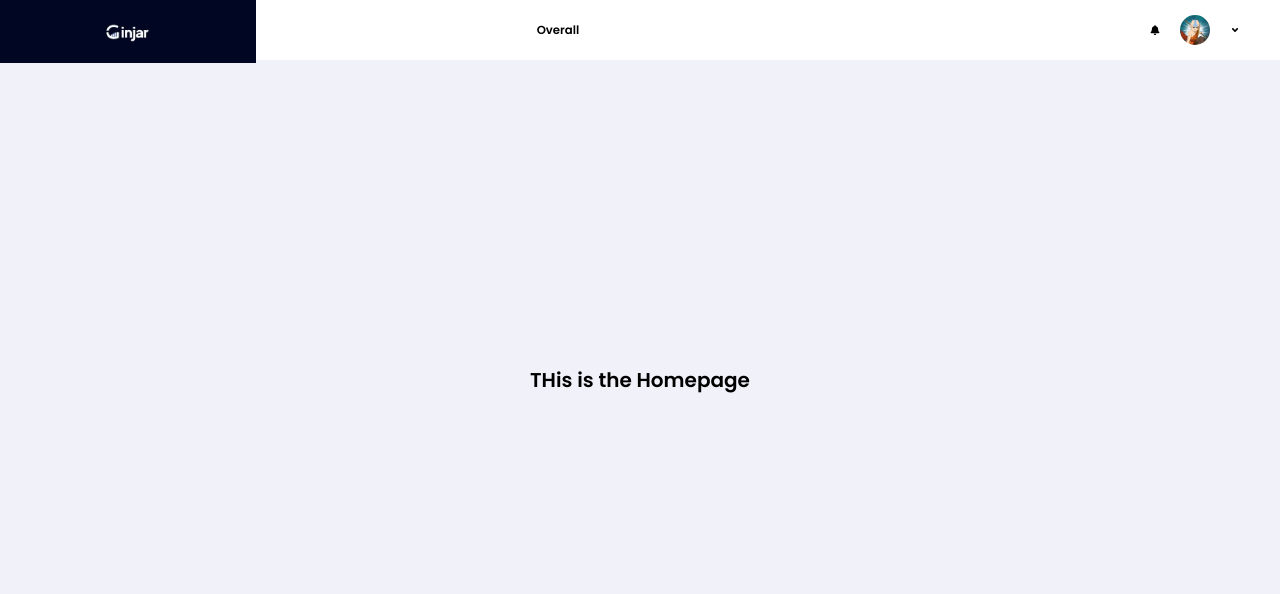
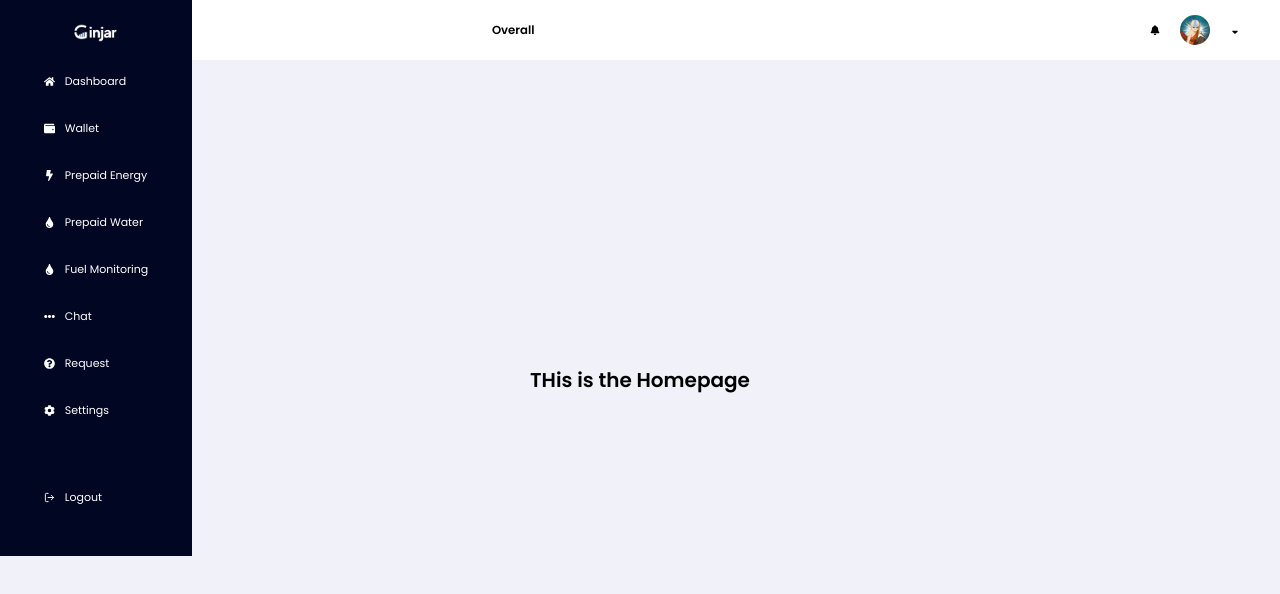
Before and after one commit to Abideen-program/dashboard, a React (Create React App) app: page / in a window 1280 px wide. Shown: the top 594 px of the page. Built offline with nearby package versions, Linux system fonts and the light colour scheme.

Commit message:
finishing the navigation bar

```diff
--- a/src/Components/Routes/Header/Header.jsx
+++ b/src/Components/Routes/Header/Header.jsx
@@ -1,6 +1,6 @@
 import classes from "./Header.module.css";
 import avatar from "../../../assets/avatar.jpeg";
-import { FaBell, FaAngleDown } from "react-icons/fa";
+import { FaBell, FaSortDown } from "react-icons/fa";
 import Navigation from "../Navigations/Navigation";
 const Header = () => {
   return (
@@ -12,7 +12,7 @@ const Header = () => {
           <div className={classes["image-container"]}>
             <img src={avatar} alt="the admin" />
           </div>
-          <FaAngleDown />
+          <FaSortDown />
         </div>
         <Navigation />
       </div>
--- a/src/Components/Routes/Header/Header.module.css
+++ b/src/Components/Routes/Header/Header.module.css
@@ -3,7 +3,7 @@
 }
 
 .overall {
-  width: 80%;
+  width: 85%;
   height: 6rem;
   background-color: #fff;
   display: flex;
--- a/src/Components/Routes/Navigations/Navigation.jsx
+++ b/src/Components/Routes/Navigations/Navigation.jsx
@@ -1,14 +1,66 @@
+import logo from "../../../assets/logo.png";
+import {
+  FaHome,
+  FaWallet,
+  FaBolt,
+  FaTint,
+  FaEllipsisH,
+  FaCog,
+  FaQuestionCircle,
+  Fa
+} from "react-icons/fa";
+
+import {FiLogOut} from 'react-icons/fi'
 import classes from "./Navigation.module.css";
-import logo from "../../../assets/logo.png";
 
 const Navigation = () => {
   return (
     <>
       <div className={classes.navigation}>
-        <div className={classes['logo-container']}>
+        <div className={classes["logo-container"]}>
           <img src={logo} alt="logo of the company" />
         </div>
 
+        <nav>
+          <ul>
+            <li className={classes.list}>
+              <FaHome />
+              <a href="face.com">Dashboard</a>
+            </li>
+            <li className={classes.list}>
+              <FaWallet />
+              <a href="face.com">Wallet</a>
+            </li>
+            <li className={classes.list}>
+              <FaBolt />
+              <a href="face.com">Prepaid Energy</a>
+            </li>
+            <li className={classes.list}>
+              <FaTint />
+              <a href="face.com">Prepaid Water</a>
+            </li>
+            <li className={classes.list}>
+              <FaTint />
+              <a href="face.com">Fuel Monitoring</a>
+            </li>
+            <li className={classes.list}>
+              <FaEllipsisH />
+              <a href="face.com">Chat</a>
+            </li>
+            <li className={classes.list}>
+              <FaQuestionCircle />
+              <a href="face.com">Request</a>
+            </li>
+            <li className={classes.list}>
+              <FaCog />
+              <a href="face.com">Settings</a>
+            </li>
+            <li className={classes.list}>
+              <FiLogOut />
+              <a href="face.com">Logout</a>
+            </li>
+          </ul>
+        </nav>
       </div>
     </>
   );
--- a/src/Components/Routes/Navigations/Navigation.module.css
+++ b/src/Components/Routes/Navigations/Navigation.module.css
@@ -1,24 +1,38 @@
-.navigation{
+.navigation {
   background-color: #010622;
   color: #fff;
-    width: 20%;
+  width: 15%;
   position: absolute;
   top: 0;
   left: 0;
-    text-align: center;
   padding: 2rem 0;
   display: flex;
   flex-direction: column;
   align-items: center;
   justify-content: center;
+  font-size: 1.1rem;
 }
 
-.logo-container{
+.logo-container {
   width: 5rem;
-    background-color: red;
 }
 
-.logo-container img{
+.logo-container img {
   width: 100%;
   display: block;
 }
+
+.list {
+  display: flex;
+  align-items: center;
+  margin: 3rem 0;
+}
+
+.list a {
+  color: #fff;
+  margin-left: 1rem;
+}
+
+.list:last-child {
+  margin-top: 7rem;
+}
--- a/src/index.css
+++ b/src/index.css
@@ -3,6 +3,7 @@
   padding: 0;
   box-sizing: border-box;
   text-decoration: none;
+  list-style: none;
 }
 
 html {
```
Lines whose indentation alone changed are shown as unchanged.
